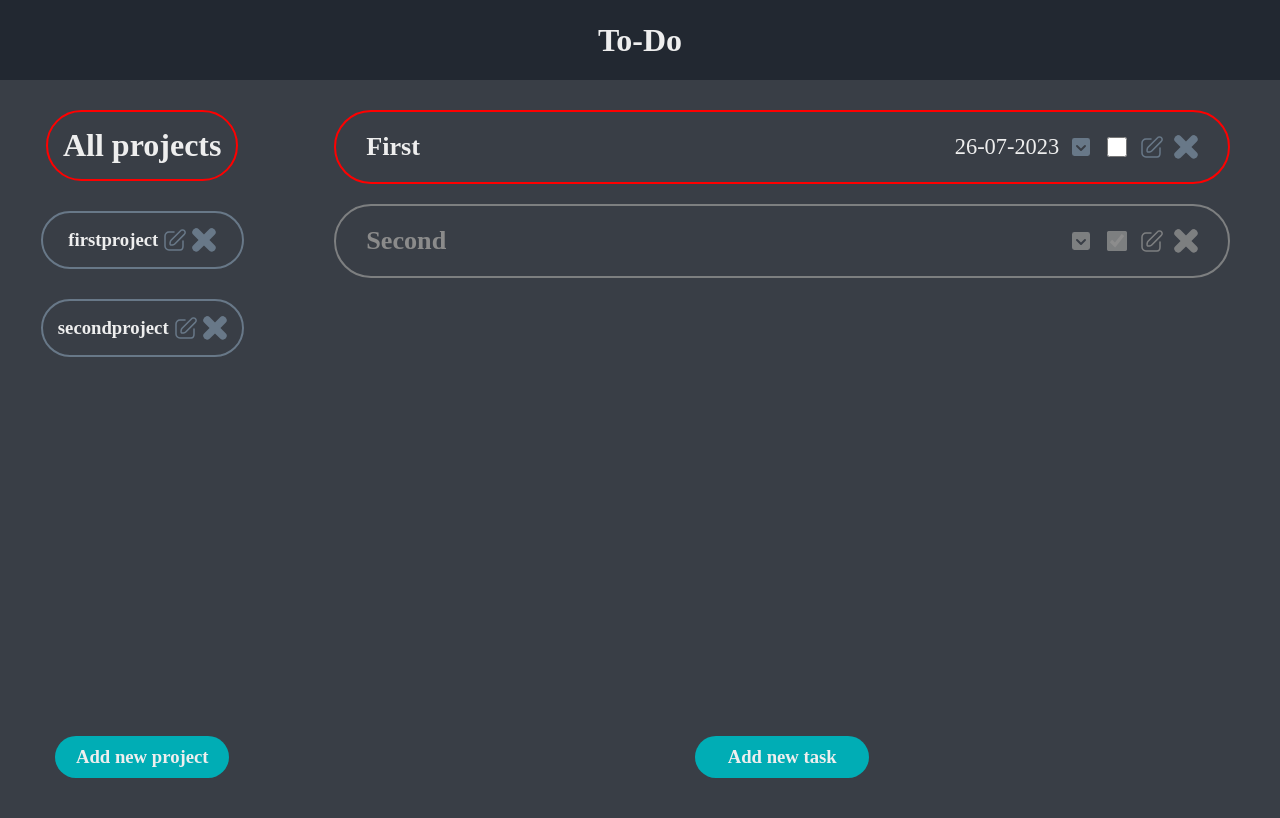
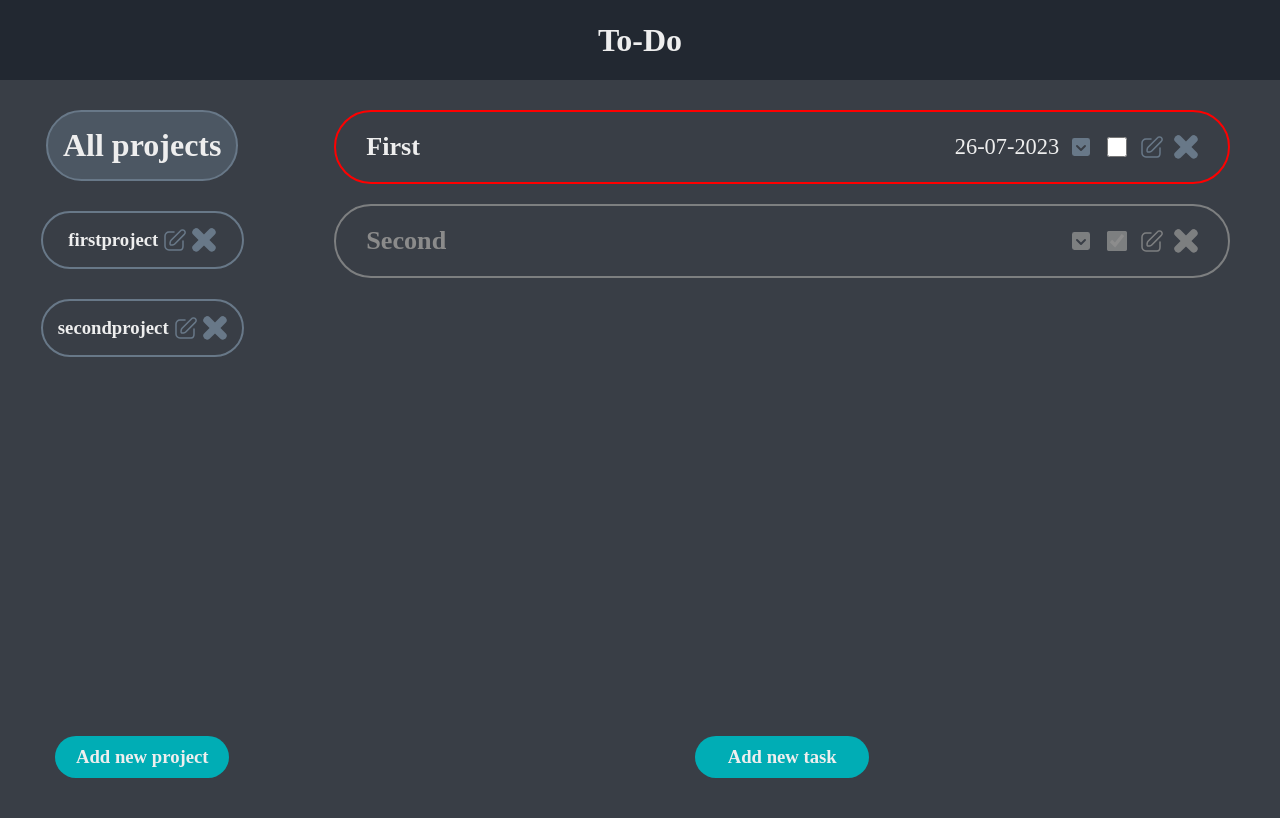
Before and after one commit to Kacegz/Todo-List, a website built with webpack: page dist/index.html in a window 1280 px wide. Built offline with nearby package versions, Linux system fonts and the light colour scheme.

Commit message:
Change styles for active project

```diff
--- a/src/style.css
+++ b/src/style.css
@@ -87,6 +87,8 @@ html,body,p,h1,h2,h3{
     justify-content: center;
     align-items: center;
     gap:5px;
+    min-width: 140px;
+    max-width: 200px;
 }
 .options{
     display: flex;
@@ -204,5 +206,6 @@ input[type="date"]{
     filter:contrast(10%);
 }
 .active{
-    border-color: red !important;
+    background-color: #4c5763;
+
 }
```
